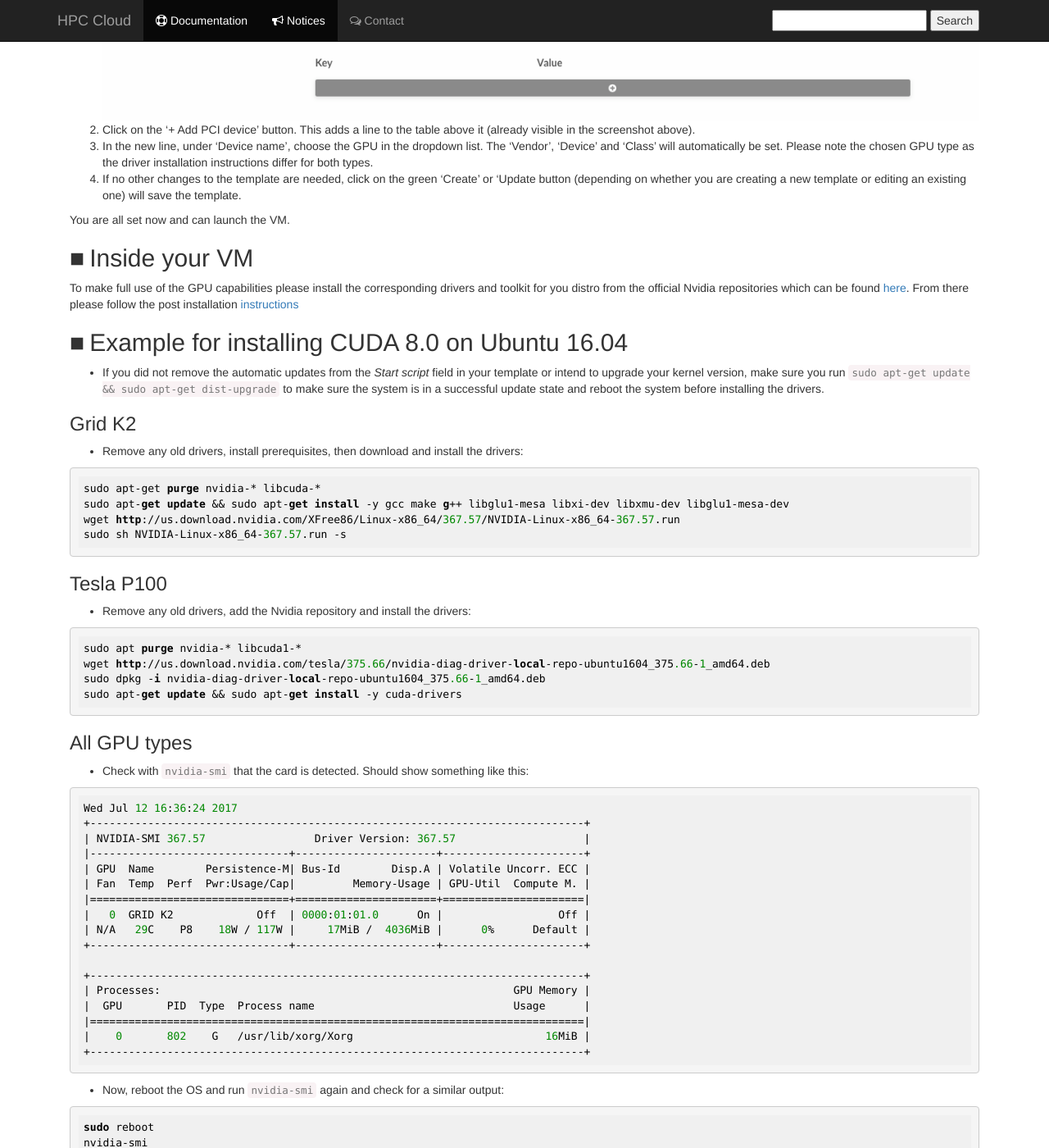
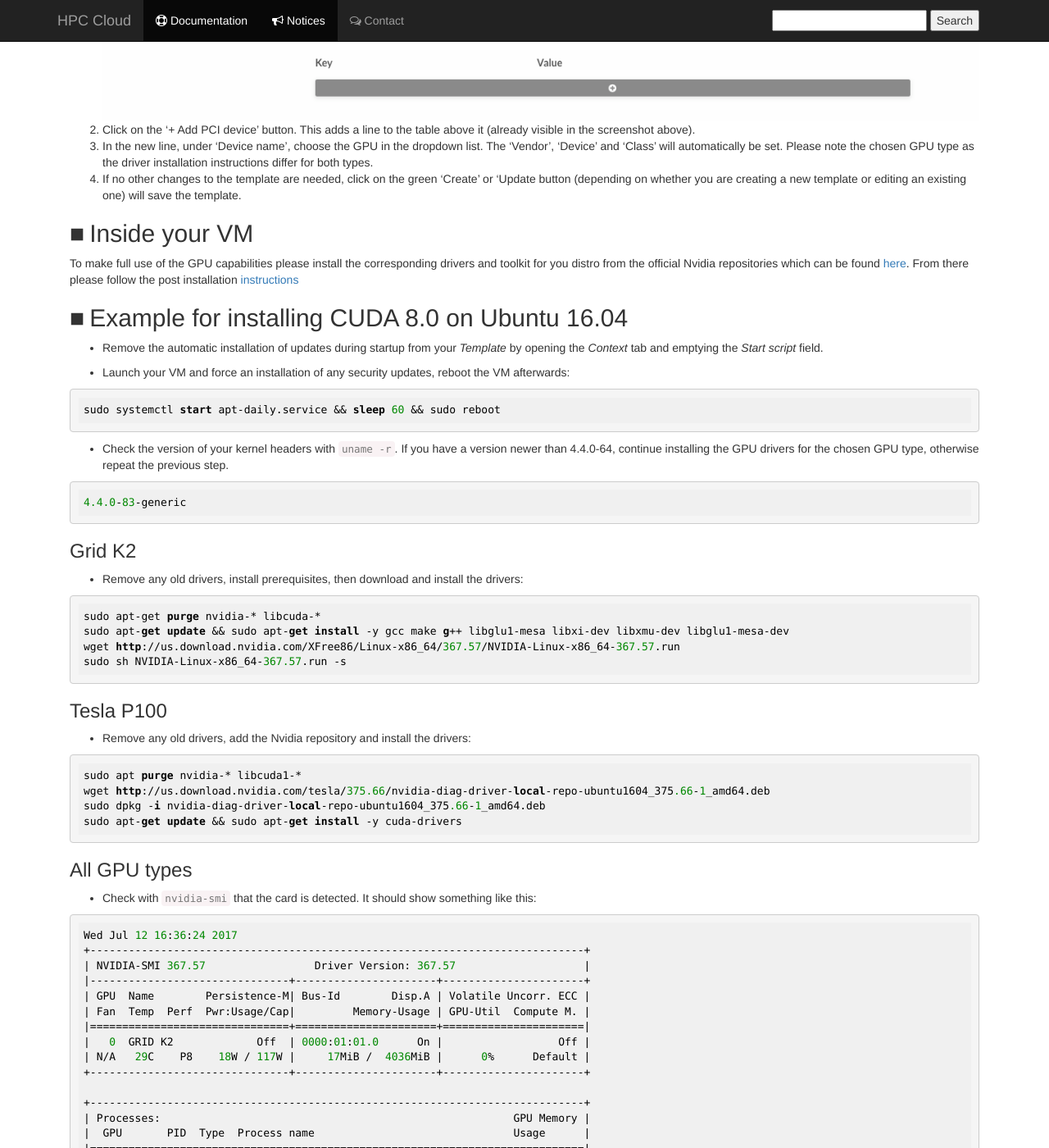
Before and after one commit to sara-nl/clouddocs, a Jekyll site: the page built from gpu-attach.markdown, in a window 1280 px wide and 1400 px high, scrolled down 3001 px. Shown: the whole window at 82% size. Built offline with Jekyll 4.4.1, drawn with Linux system fonts in a browser that asks for light colours; nearby versions of some CDN libraries; our own code applies the rules of GitHub Pages for plain Markdown files; some of the changed text lies outside the part shown.

Commit message:
Reworked instructions regarding (auto) updates

````diff
--- a/gpu-attach.markdown
+++ b/gpu-attach.markdown
@@ -59,14 +59,24 @@ To attach a GPU device to your VM, either create a new template or edit an exist
  3. In the new line, under 'Device name', choose the GPU in the dropdown list. The 'Vendor', 'Device' and 'Class' will automatically be set. Please note the chosen GPU type as the driver installation instructions differ for both types.
  4. If no other changes to the template are needed, click on the green 'Create' or 'Update button (depending on whether you are creating a new template or editing an existing one) will save the template.
 
-You are all set now and can launch the VM.
-
 ## Inside your VM
 
 To make full use of the GPU capabilities please install the corresponding drivers and toolkit for you distro from the official Nvidia repositories which can be found [here](https://developer.nvidia.com/cuda-downloads). From there please follow the post installation [instructions](http://docs.nvidia.com/cuda/cuda-installation-guide-linux/#package-manager-installation)
 
 ## Example for installing CUDA 8.0 on Ubuntu 16.04
-* If you did not remove the automatic updates from the _Start script_ field in your template or intend to upgrade your kernel version, make sure you run `sudo apt-get update && sudo apt-get dist-upgrade` to make sure the system is in a successful update state and reboot the system before installing the drivers.
+* Remove the automatic installation of updates during startup from your _Template_ by opening the _Context_ tab and emptying the _Start script_ field.
+
+* Launch your VM and force an installation of any security updates, reboot the VM afterwards:
+
+```bash
+sudo systemctl start apt-daily.service && sleep 60 && sudo reboot
+```
+
+* Check the version of your kernel headers with `uname -r`. If you have a version newer than 4.4.0-64, continue installing the GPU drivers for the chosen GPU type, otherwise repeat the previous step.
+
+```bash
+4.4.0-83-generic
+```
 
 ### Grid K2
 
@@ -92,7 +102,7 @@ sudo apt-get update && sudo apt-get install -y cuda-drivers
 
 ### All GPU types
 
-* Check with `nvidia-smi` that the card is detected. Should show something like this:
+* Check with `nvidia-smi` that the card is detected. It should show something like this:
 
 
 ```
@@ -192,6 +202,10 @@ deviceQuery, CUDA Driver = CUDART, CUDA Driver Version = 8.0, CUDA Runtime Versi
 Result = PASS
 </pre>
 
+> **NOTE:**
+>
+> During the installation the Nvidia drivers have been compiled for the current kernel version. The apt-daily service may upgrade your kernel if it's marked as a security update requiring you to reinstall the driver after a reboot. To prevent any (automatic) kernel upgrades, run `sudo apt-mark hold linux-image-generic linux-headers-generic`.
+
 ### Running a Hello World
 
 * Download, uncompress and compile Nvidia's Hello World example:
````
